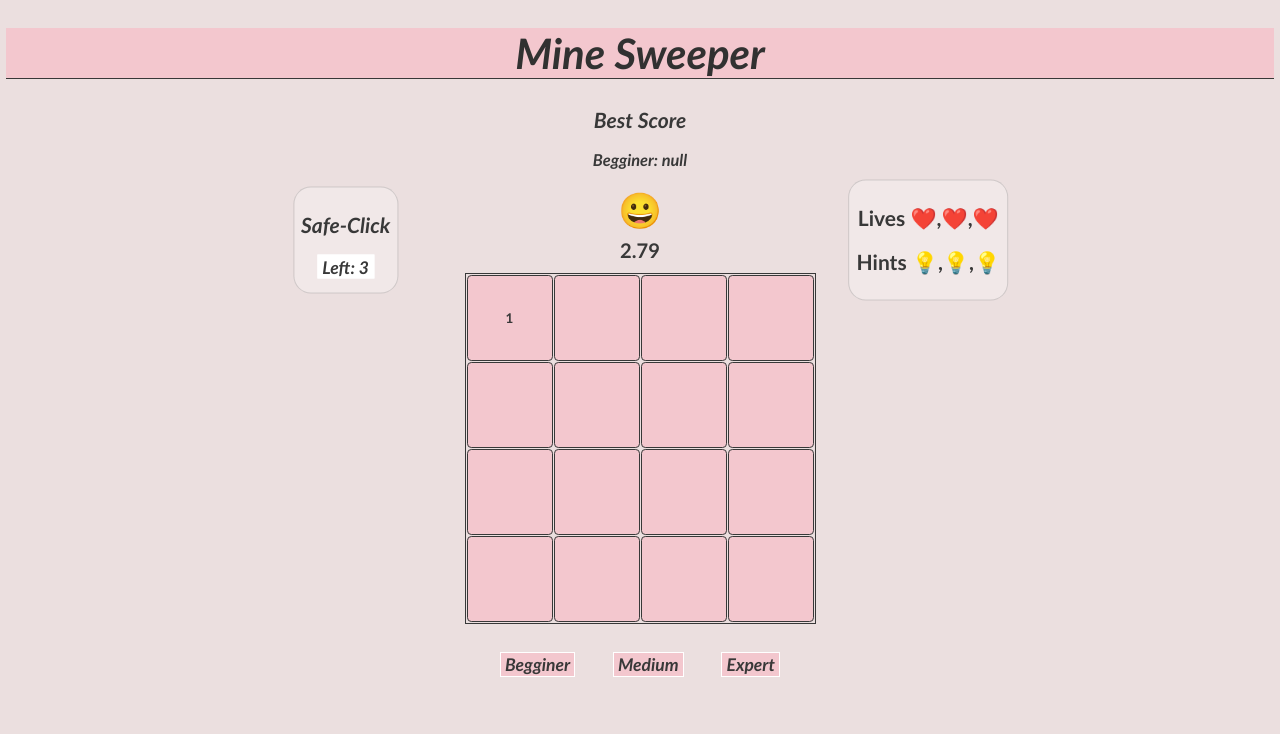
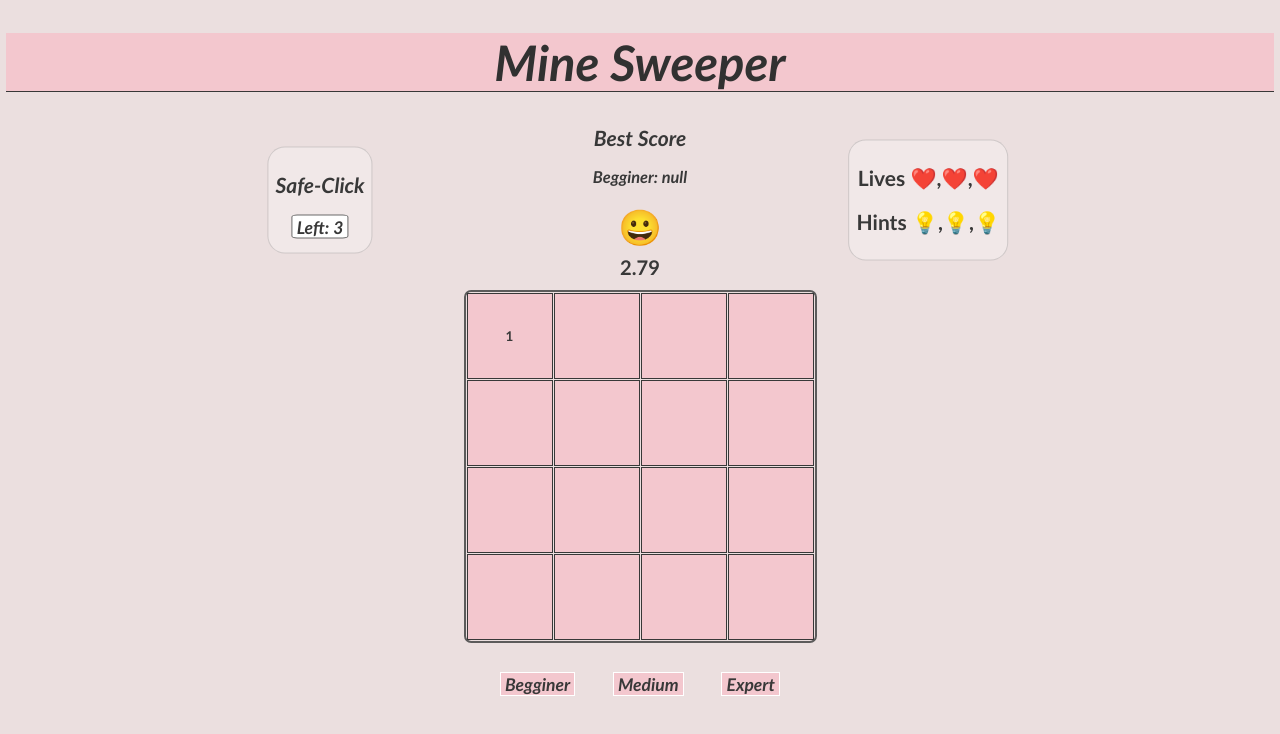
Before and after one commit to YuvalBeitOn/firstDelivery, a plain HTML site: page index.html in a window 1280 px wide. Both pictures are taken after a click on the element 509 px from the left and 317 px from the top of the page. Drawn offline with Linux system fonts and the light colour scheme.

Commit message:
first optional delivery

```diff
--- a/css/app.css
+++ b/css/app.css
@@ -3,6 +3,7 @@
         color: black;
         font-family: 'Gill Sans', 'Gill Sans MT', Calibri, 'Trebuchet MS', sans-serif;
         text-align: center;
+        zoom: 70%;
     }
 
     .game-info {
@@ -47,7 +48,7 @@
         font-weight: bold;
         text-align: center;
         border-bottom: 2px solid rgb(56, 56, 56);
-        font-size: 60px;
+        font-size: 70px;
         color: rgb(49, 49, 49);
         background-color: rgb(243, 199, 206);
         width: 100%;
@@ -57,13 +58,13 @@
 
     table {
         font-family: 'Gill Sans', 'Gill Sans MT', Calibri, 'Trebuchet MS', sans-serif;
-        border: 2px rgb(56, 56, 56) solid;
+        border: 4px rgb(92, 91, 91) solid;
+        border-radius: 2%;
         text-align: center;
         font-size: larger;
         font-weight: bold;
         margin-left: auto;
         margin-right: auto;
-        border: 2px rgb(56, 56, 56) solid;
         cursor: pointer;
         table-layout: fixed;
     }
@@ -87,23 +88,13 @@
         padding: 5px;
     }
 
-    td {
-        padding: 20px;
-        font-family: 'Gill Sans', 'Gill Sans MT', Calibri, 'Trebuchet MS', sans-serif;
-        overflow: hidden;
-        text-overflow: ellipsis;
-        word-wrap: break-word;
-    }
-
     .cell {
-        border: 1px solid;
+        border: 1px solid rgb(56, 56, 56);
         width: 40px;
         height: 40px;
         text-align: center;
-        border-radius: 5%;
         background-color: rgb(243, 199, 206);
         color: rgb(56, 56, 56);
-        border: rgb(56, 56, 56) solid 1.5px;
         cursor: pointer;
     }
 
@@ -119,6 +110,7 @@
         padding: 10px;
         transform: translate(-50%, -50%);
         background-color: rgba(131, 127, 127, 0.3);
+        border-radius: 5%;
     }
 
     .game-win-modal {
@@ -133,6 +125,7 @@
         padding: 10px;
         transform: translate(-50%, -50%);
         background-color: rgba(131, 127, 127, 0.3);
+        border-radius: 5%;
     }
 
     .timer {
@@ -160,7 +153,7 @@
         color: rgb(56, 56, 56);
         text-align: center;
         position: absolute;
-        top: 30%;
+        top: 25%;
         right: 15%;
         padding: 10px;
         transform: translate(-50%, -50%);
@@ -177,8 +170,8 @@
         padding: 10;
         text-align: center;
         position: absolute;
-        left: 27%;
-        top: 30%;
+        left: 25%;
+        top: 25%;
         padding: 10px;
         transform: translate(-50%, -50%);
         border: 1px solid rgba(131, 127, 127, 0.3);
@@ -193,8 +186,6 @@
         font-size: 20px;
         color: rgb(56, 56, 56);
         padding: 10;
-        /* border: 1px solid rgba(131, 127, 127, 0.3);
-        background-color: rgba(255, 255, 255, 0.3); */
         border-radius: 25px;
         font-style: italic;
     }
@@ -209,4 +200,10 @@
         border: 1px solid white;
         color: rgb(56, 56, 56);
         font-style: italic;
+        border: 1px solid rgb(107, 107, 107);
+        border-radius: 10%;
     }
+
+    .safe {
+        background-color: rgb(225, 240, 173);
+    }
--- a/js/game.js
+++ b/js/game.js
@@ -1,22 +1,18 @@
 'use strict'
 
-// pos - object {i: i, j: j}
+window.localStorage;
 
-window.localStorage;
-// localStorage.clear();
-
-document.body.style.zoom = "70%";
-
+const HIDE = ' ';
 const MINE = '💣';
-const HIDE = ' ';
 const FLAG = '🚩';
 const LIVE = '❤️';
+const HINT = '💡';
 
 var gIsFirstClick;
 var gFirstPos;
 var gTimeInterval;
 var gCountFlags;
-var countClicksOnNumbers;
+var gCountClicksOnNumbers;
 var gHints;
 var gLives;
 var gIsHintClicked;
@@ -25,19 +21,12 @@ var gIsSafeClick;
 var gMinesPoses;
 var gScore;
 
-
 var gLevel = {
     SIZE: 4,
     MINES: 2
 };
 
 var gBoard;
-var gGame = {
-    isOn: true,
-    shownCount: 0,
-    markedCount: 0,
-    secsPassed: 0
-};
 
 function initGame() {
     resetGameElemnt();
@@ -50,17 +39,17 @@ function initGame() {
 function resetGameElemnt() {
     if (gTimeInterval) resetTimer();
     gMinesPoses = [];
-    countClicksOnNumbers = 0;
+    gCountClicksOnNumbers = 0;
     gCountFlags = 0;
-    document.querySelector('.game-over-modal').style.display = "none";
-    document.querySelector('.game-win-modal').style.display = "none";
+    document.querySelector('.game-over-modal').style.display = 'none';
+    document.querySelector('.game-win-modal').style.display = 'none';
     var elSmiley = document.querySelector('.play-btn');
     elSmiley.innerText = '😀';
-    gLives = ['❤️', '❤️', '❤️'];
+    gLives = [LIVE, LIVE, LIVE];
     var elLives = document.querySelector('.lives');
     elLives.innerText = 'Lives ' + gLives.toString();
     gIsHintClicked = false;
-    gHints = ['💡', '💡', '💡'];
+    gHints = [HINT, HINT, HINT];
     var elHints = document.querySelector('.hints');
     elHints.innerText = 'Hints ' + gHints.toString();
     gIsSafeClick = false;
@@ -169,6 +158,7 @@ function renderBoard(board) {
         for (var j = 0; j < board[0].length; j++) {
             var currCell = board[i][j];
             var pos = { i: board[i], j: board[j] };
+
             var cellClass = getClassName({ i: i, j: j })
 
             strHTML += '\t<td class="cell ' + cellClass + ' " oncontextmenu = "cellMarked(event,' + i + ',' + j + ')" onclick="cellClicked(' + i + ',' + j + ')" onclike="revealNegsHint(' + pos + ')">\n';
@@ -197,7 +187,7 @@ function cellClicked(i, j) {
 
     if (gIsFirstClick) {
         timer();
-        countClicksOnNumbers++;
+        gCountClicksOnNumbers++;
         gFirstPos = pos;
         placeMines(gBoard);
         updateCountMines(gBoard);
@@ -222,10 +212,10 @@ function cellClicked(i, j) {
             gCountFlags++;
         } else gameOver();
     } else if (currCell.minesAroundCount === 0) {
-        countClicksOnNumbers++;
+        gCountClicksOnNumbers++;
         expandShown(pos);
     } else {
-        countClicksOnNumbers++;
+        gCountClicksOnNumbers++;
     }
     if (checkGameOver()) gameWin();
     renderBoard(gBoard);
@@ -253,7 +243,7 @@ function expandShown(pos) {
             if (currCell.isMine || currCell.isMarked || currCell.isShown) return;
             else {
                 currCell.isShown = true;
-                countClicksOnNumbers++;
+                gCountClicksOnNumbers++;
                 expandShown(currPos); // recursion?
             }
         }
@@ -267,7 +257,7 @@ function loseLife() {
 }
 
 function checkGameOver() {
-    var isAllClicked = (countClicksOnNumbers === (gLevel.SIZE ** 2) - gLevel.MINES);
+    var isAllClicked = (gCountClicksOnNumbers === (gLevel.SIZE ** 2) - gLevel.MINES);
     var isAllMinesFlagged = (gCountFlags === gLevel.MINES);
     if (isAllClicked && isAllMinesFlagged) return true;
 }
@@ -275,9 +265,10 @@ function checkGameOver() {
 function gameWin() {
     var elSmiley = document.querySelector('.play-btn');
     elSmiley.innerText = '😎';
-    document.querySelector('.game-win-modal').style.display = "block";
+    document.querySelector('.game-win-modal').style.display = 'block';
     updateBestScore();
 }
+
 
 function updateBestScore() {
     var elTimer = document.querySelector(".timer");
@@ -299,7 +290,7 @@ function gameOver() {
     elLives.innerText = 'Your life is over!';
     var elSmiley = document.querySelector('.play-btn');
     elSmiley.innerText = '😨';
-    document.querySelector('.game-over-modal').style.display = "block";
+    document.querySelector('.game-over-modal').style.display = 'block';
     clearInterval(gTimeInterval);
 }
 
@@ -310,7 +301,7 @@ function loseLife() {
 }
 
 function timer() {
-    var elTimer = document.querySelector(".timer");
+    var elTimer = document.querySelector('.timer');
     var milisec = 0;
     var sec = 0;
     gTimeInterval = setInterval(function() {
@@ -324,7 +315,7 @@ function timer() {
 }
 
 function resetTimer() {
-    var elTimer = document.querySelector(".timer");
+    var elTimer = document.querySelector('.timer');
     clearInterval(gTimeInterval)
     elTimer.innerText = '0.00';
 }
@@ -384,7 +375,6 @@ function revealNegsHint(pos) {
 }
 
 
-
 function safeClick() {
     if (gSafeClick > 0) {
         gIsSafeClick = true;
@@ -406,13 +396,14 @@ function safeClick() {
             var safeCell = gBoard[randPos.i][randPos.j];
             if (safeCell.isShown) continue;
             else {
-                safeCell.isShown = true;
+                var cellClass = getClassName(randPos);
+                var elCell = document.querySelector('.' + cellClass);
+                console.log(elCell);
+                elCell.classList.add('safe');
                 setTimeout(function() {
-                    safeCell.isShown = false;
+                    elCell.classList.remove('safe');
                     gIsSafeClick = false;
-                    renderBoard(gBoard);
                 }, 1000);
-                renderBoard(gBoard);
                 return;
             }
         }
--- a/js/utils.js
+++ b/js/utils.js
@@ -1,3 +1,5 @@
+'use strict'
+
 function getRandomIntInclusive(min, max) {
     return Math.floor(Math.random() * (max - min + 1)) + min;
 }
```
